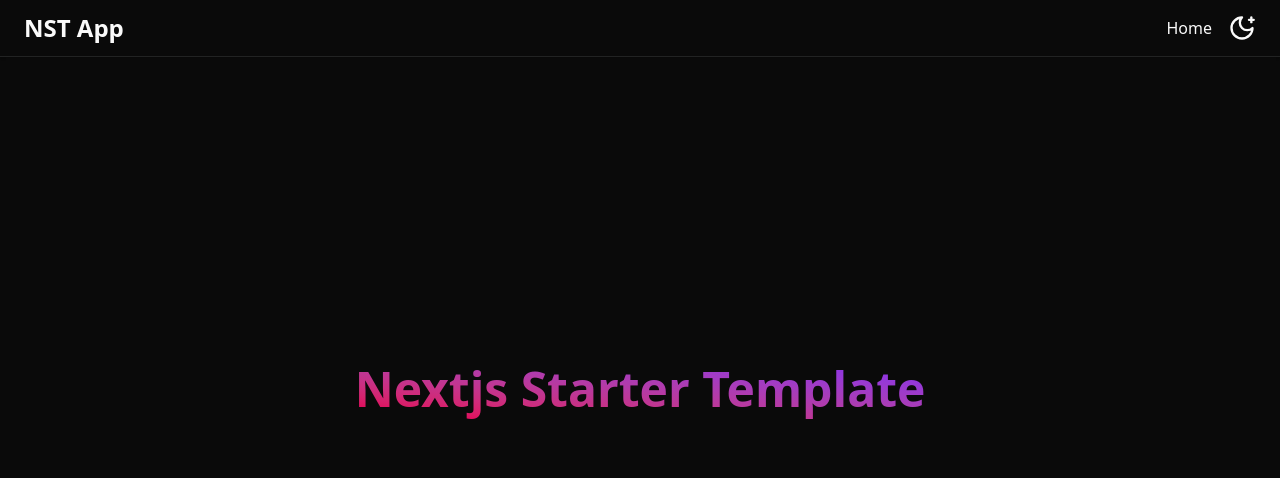
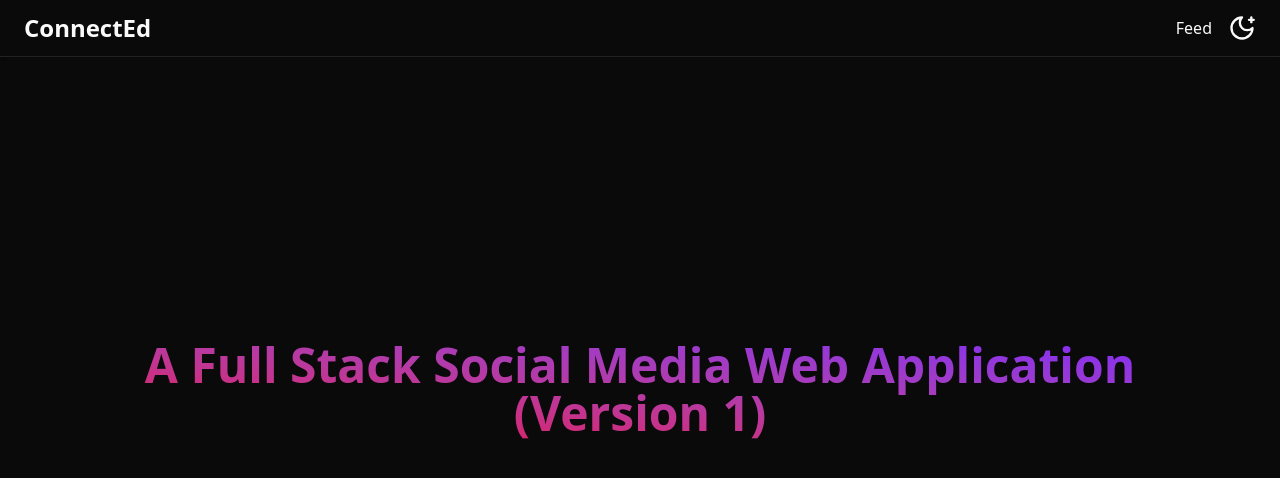
Before and after one commit to MrSaikatS/connected-fsweb-v1, a Next.js app: page / in a window 1280 px wide. Shown: the top 478 px of the page. Built offline with nearby package versions, Linux system fonts and the light colour scheme.

Commit message:
app structure update

```diff
--- /dev/null
+++ b/src/app/(feed)/layout.tsx
@@ -0,0 +1,14 @@
+import Header from "@/components/Header/Header";
+import { LayoutProps } from "@/lib/types";
+
+const FeedLayout = ({ children }: LayoutProps) => {
+  return (
+    <>
+      <Header />
+
+      <main className="mx-auto max-w-7xl px-6 py-3">{children}</main>
+    </>
+  );
+};
+
+export default FeedLayout;
--- a/src/app/page.tsx
+++ b/src/app/(feed)/page.tsx
@@ -1,8 +1,8 @@
 import { Metadata } from "next";
 
 export const metadata: Metadata = {
-  title: "Home | Nextjs Starter Template",
-  description: "Home page of Nextjs Starter Template",
+  title: "Feed | ConnectEd",
+  description: "Feed page of ConnectEd",
 };
 
 const page = () => {
@@ -10,9 +10,12 @@ const page = () => {
     <>
       <section className="grid h-[80dvh] place-items-center">
         <div className="bg-gradient-to-tr from-rose-600 to-violet-600 bg-clip-text p-2">
-          <span className="text-5xl font-bold text-transparent">
-            Nextjs Starter Template
-          </span>
+          <div className="text-center text-5xl font-bold text-transparent">
+            A Full Stack Social Media Web Application
+          </div>
+          <div className="text-center text-5xl font-bold text-transparent">
+            (Version 1)
+          </div>
         </div>
       </section>
     </>
--- a/src/app/layout.tsx
+++ b/src/app/layout.tsx
@@ -1,9 +1,8 @@
-import Header from "@/components/Header/Header";
 import ThemeProvider from "@/components/ThemeProvider";
-import { RootLayoutProps } from "@/lib/types";
+import { LayoutProps } from "@/lib/types";
 import "./globals.css";
 
-const RootLayout = ({ children }: RootLayoutProps) => {
+const RootLayout = ({ children }: LayoutProps) => {
   return (
     <html
       lang="en"
@@ -13,9 +12,7 @@ const RootLayout = ({ children }: RootLayoutProps) => {
           attribute={"class"}
           defaultTheme="dark"
           enableSystem={false}>
-          <Header appName="NST App" />
-
-          <main className="container mx-auto px-6 py-3">{children}</main>
+          {children}
         </ThemeProvider>
       </body>
     </html>
--- a/src/components/Header/Header.tsx
+++ b/src/components/Header/Header.tsx
@@ -1,8 +1,7 @@
-import { HeaderProps } from "@/lib/types";
 import Link from "next/link";
 import ThemeToggleButton from "../ui/ThemeToggleButton";
 
-const Header = ({ appName }: HeaderProps) => {
+const Header = () => {
   return (
     <header
       className="border-b shadow"
@@ -12,12 +11,12 @@ const Header = ({ appName }: HeaderProps) => {
           <h1
             className="text-2xl font-semibold"
             aria-label="App Name">
-            {appName}
+            ConnectEd
           </h1>
         </Link>
 
         <nav className="flex items-center gap-4">
-          <Link href={"/"}>Home</Link>
+          <Link href={"/"}>Feed</Link>
 
           <ThemeToggleButton />
         </nav>
--- a/src/lib/types.ts
+++ b/src/lib/types.ts
@@ -1,9 +1,5 @@
 import { ReactNode } from "react";
 
-export type RootLayoutProps = Readonly<{
+export type LayoutProps = Readonly<{
   children: ReactNode;
 }>;
-
-export type HeaderProps = {
-  appName: string;
-};
```
